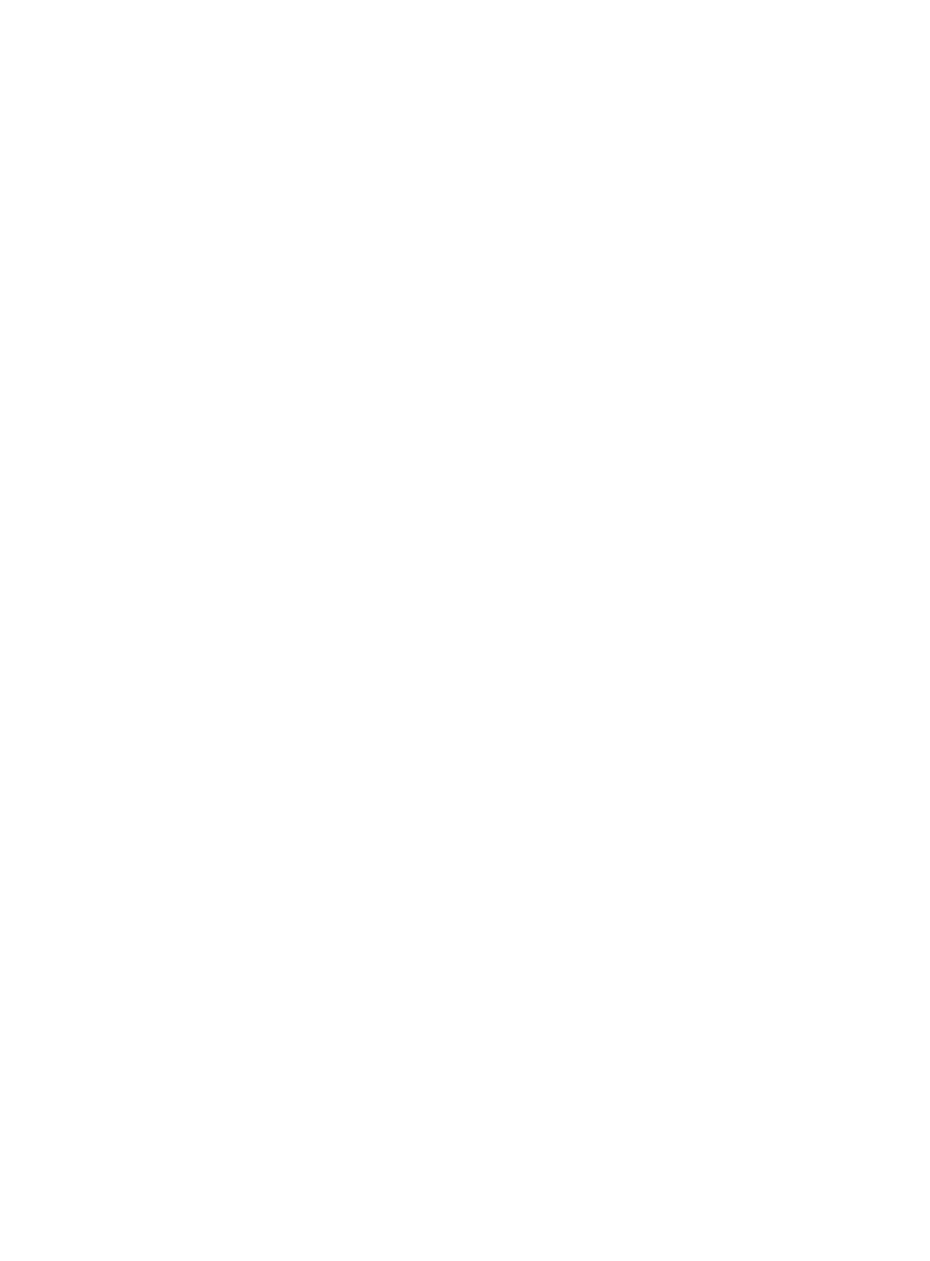
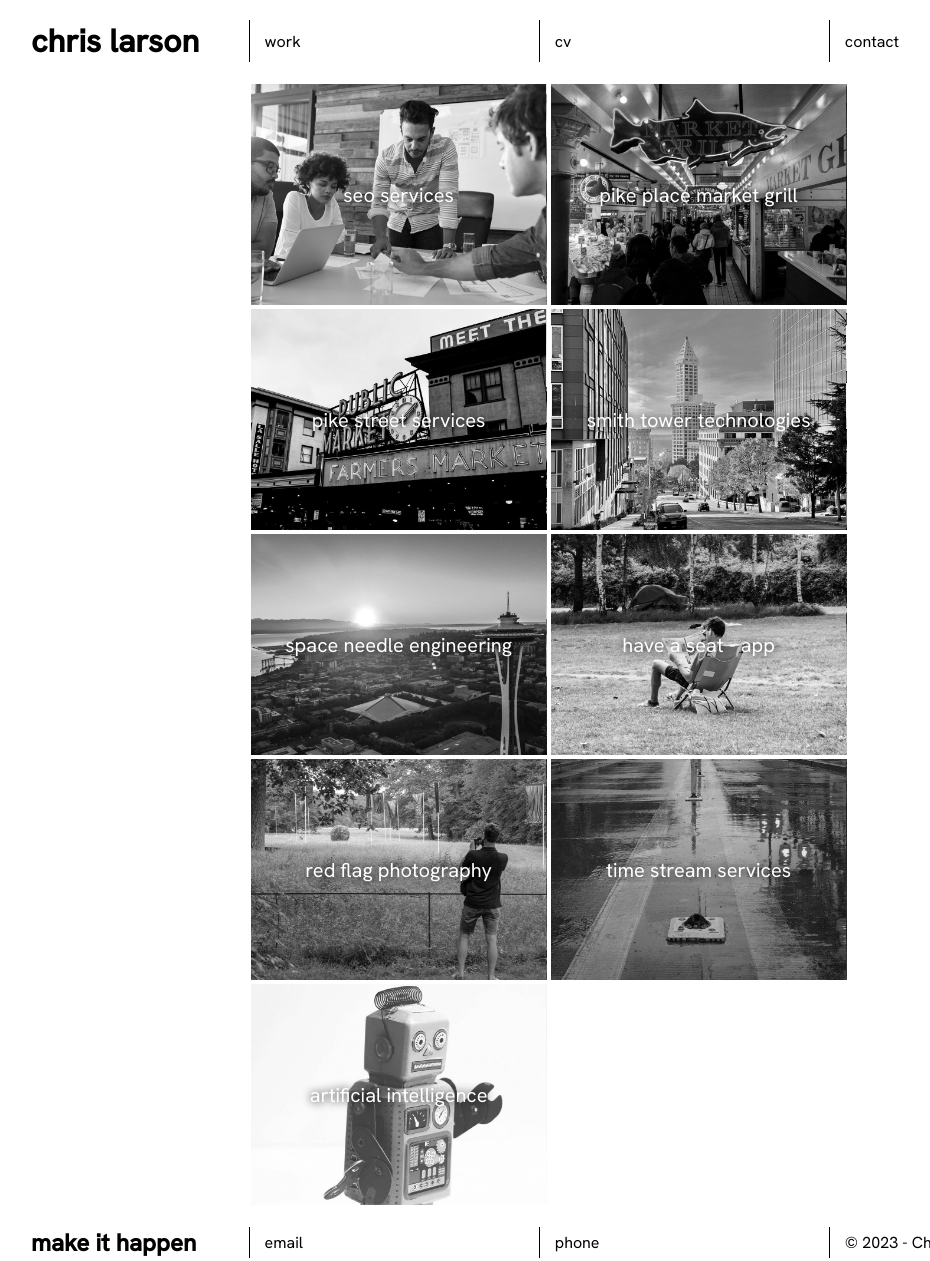
Before and after one commit to chlarson74/homework-62723, a plain HTML site: page index.html in a window 1280 px wide. Shown: the whole page, without its empty margins (65-995 px from the left). Before the commit the page ends 800 px from the top, so only its background shows below. Drawn offline with Linux system fonts and the light colour scheme.

Commit message:
Created the index.html code to produce a header nav,  a grid of portfolio projects and a footer nav. Experimented with CSS flex properties. Experimented with filter property.Aadded more images to images folder.

```diff
--- a/index.html
+++ b/index.html
@@ -3,9 +3,61 @@
 <head>
     <meta charset="UTF-8">
     <meta name="viewport" content="width=device-width, initial-scale=1.0">
-    <title>Document</title>
+    <title>Portfolio Website - Chris Larson</title>
+    <link rel="preconnect" href="https://fonts.googleapis.com">
+    <link rel="preconnect" href="https://fonts.gstatic.com" crossorigin>
+    <link href="https://fonts.googleapis.com/css2?family=Hanken+Grotesk:wght@300;400;500&display=swap" rel="stylesheet">
+    <link rel="stylesheet" href="./styles/portfolio.css" type="text/css">
 </head>
 <body>
+    <header>
+        <h1>chris larson</h1>
+        <nav>
+            <a href="#"><p>work</p></a>
+            <a href="#"><p>cv</p></a>
+            <a href="#contact"><p>contact</p></a>
+        </nav>
+    </header>
+    <main>
+        <aside></aside>
+        <article>
+                <section class="project seo">
+                    <p>seo services</p>
+                </section>
+                <section class="project pike-place">
+                    <p>pike place market grill</p>
+                </section>
+                <section class="project pike-street">
+                    <p>pike street services</p>
+                </section>
+                <section class="project smith-tower">
+                    <p>smith tower technologies</p>
+                </section>
+                <section class="project space-needle">
+                    <p>space needle engineering</p>
+                </section>
+                <section class="project seat">
+                    <p>have a seat - app</p>
+                </section>
+                <section class="project flag">
+                    <p>red flag photography</p>
+                </section>
+                <section class="project time">
+                    <p>time stream services</p>
+                </section>
+                <section class="project ai">
+                    <p>artificial intelligence</p>
+                </section>
 
+        </article>
+    </main>
+    <footer>
+        <h2>make it happen</h2>
+        <nav>
+            <a href="#"><p>email</p></a>
+            <a href="#"><p>phone</p></a>
+            <a href="#"><p>&copy; 2023 - Chris Larson</p></a>
+        </nav>
+    </footer>
 </body>
 </html>
--- a/styles/portfolio.css
+++ b/styles/portfolio.css
@@ -0,0 +1,100 @@
+*{
+    margin: 0;
+    padding: 0;
+    box-sizing: border-box;
+    font-family: 'Hanken Grotesk', sans-serif;
+}
+
+/* Applying all of the same
+functionalities to the body */
+body{
+    background-color: white;
+}
+
+header,
+main,
+footer {
+    display: flex;
+    width: 85%;
+    margin:20px  auto;
+    justify-content: space-between;
+}
+
+nav {
+    display:flex;
+    justify-content: space-evenly;
+    width: 80%;
+}
+nav a {
+    border-left: solid black 1px;
+    justify-content: center;
+    align-content:center;
+    padding-left:15px;
+    text-decoration: none;
+    color:black;
+    width: 100%;
+    /*width: 400px;*/
+}
+nav a:hover {
+    background-color:lightgray;
+}
+aside {
+    width: 20%;
+    text-align: right;
+    padding-right: 15px;
+}
+article {
+    width:80%;
+    display: flex;
+    flex-wrap: wrap;
+}
+/* Changing the image to gray color */
+.project {
+    filter: grayscale(100%);
+    background-size: contain;
+    width: 300px;
+    height: 225px;
+    flex: 0 0 400;
+    display: flex;
+    justify-content: center;
+    align-items: center;
+    border:white solid 2px;
+}
+
+.project:hover {
+    filter:none;
+}
+
+.project p {
+    color:white;
+    text-shadow: 0px 0px 10px black;
+    font-size:20px;
+}
+/* individual projects for background images */
+.seo {
+    background-image: url(../images/seo-services.jpg);
+}
+.pike-place {
+    background-image: url(../images/pike-place.jpg);
+}
+.pike-street {
+    background-image: url(../images/pike-street.jpg);
+}
+.smith-tower {
+    background-image: url(../images/smith-tower.jpg);
+}
+.space-needle {
+    background-image: url(../images/space-needle.jpg);
+}
+.seat {
+    background-image: url(../images/seat-services.jpg);
+}
+.flag {
+    background-image: url(../images/red-flags.jpg);
+}
+.ai {
+    background-image: url(../images/ai-services.jpg);
+}
+.time {
+    background-image: url(../images/time-stream.jpg);
+}
```
Also changed, not shown: images/ai-services.jpg (added), images/red-flags.jpg (added), images/seat-services.jpg (added), images/time-stream.jpg (added).
